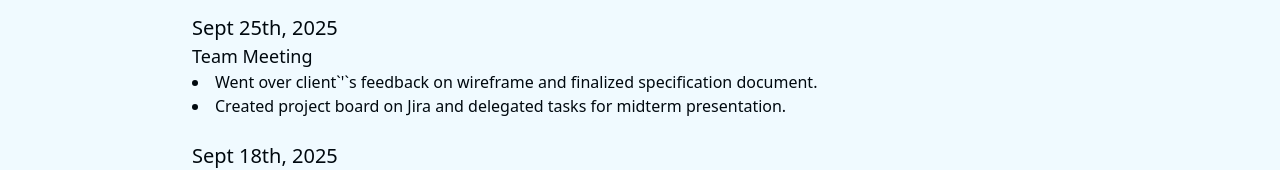
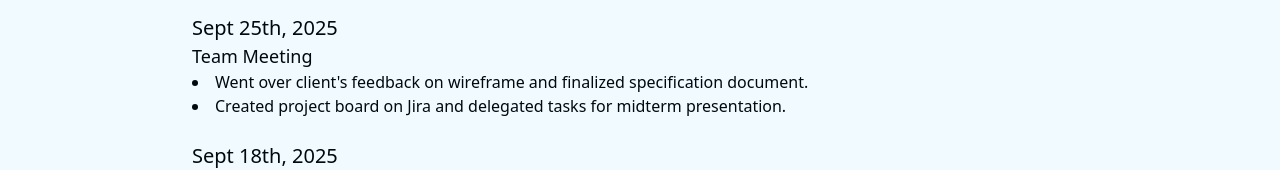
Before and after one commit to ethanbonsall/COMP-523-O, a Next.js app in the folder web/: page /journal in a window 1280 px wide. Shown: the part 546-716 px from the top of the page. Built offline with nearby package versions, Linux system fonts and the light colour scheme.

Commit message:
minor fix

```diff
--- a/web/pages/journal.tsx
+++ b/web/pages/journal.tsx
@@ -32,7 +32,7 @@ const Journal = () => {
         <div className="container mx-auto px-[15%]">
           <p className="text-xl"> Sept 25th, 2025 </p>
           <p className="text-lg"> Team Meeting </p>
-          <li>Went over client`&apos;`s feedback on wireframe and finalized specification document.</li>
+          <li>Went over client&apos;s feedback on wireframe and finalized specification document.</li>
           <li>Created project board on Jira and delegated tasks for midterm presentation.</li>
         </div>
         <br></br>
```
